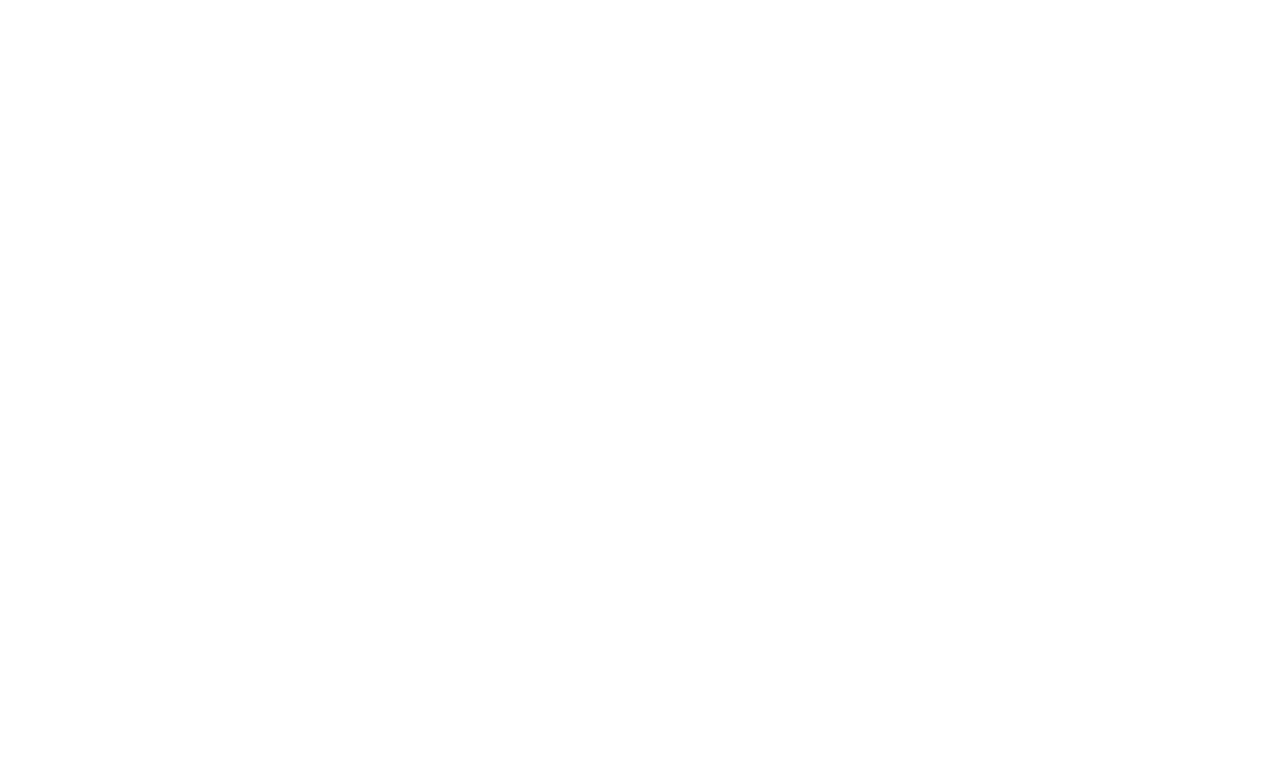
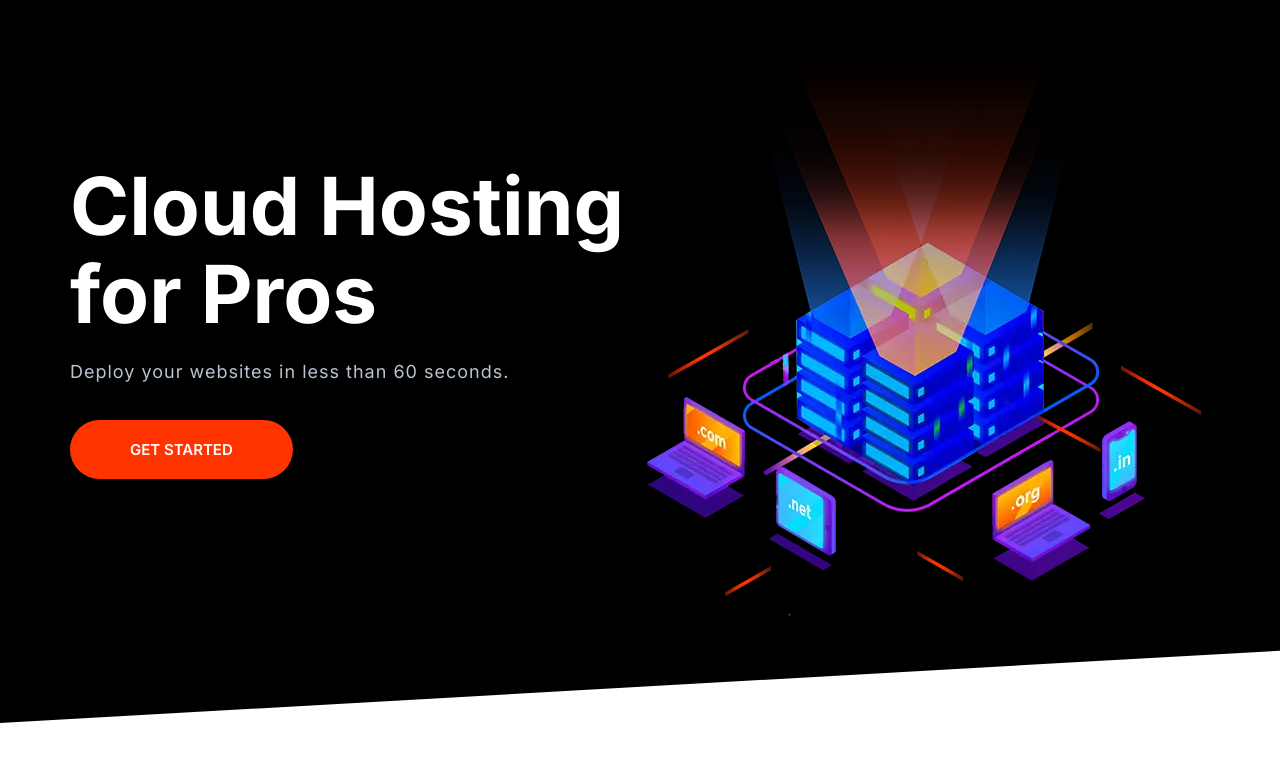
Before and after one commit to KProvoostTAB/webexperiment1, a plain HTML site: page index.html in a window 1280 px wide. Drawn offline with Linux system fonts and the light colour scheme.

Commit message:
Optimized images in hero component

```diff
--- a/index.html
+++ b/index.html
@@ -11,7 +11,20 @@
     <link rel="stylesheet" href="CSS/styles.css">
 </head>
 <body>
-
+    <section class="block block--dark block--skewed--left hero">
+        <div class="container grid grid--1x2">
+            <header class="block__header hero__content">
+                <h1 class="block__heading">Cloud Hosting for Pros</h1>
+                <p class="hero__tagline">Deploy your websites in less than 60 seconds.</p>
+                <a href="" class="btn btn--accent btn--stretched">Get Started</a>
+            </header>
+            <picture>
+                <source type="image/webp" srcset="images/banner@1x.webp 1x, images/banner@2x.webp 2x" />
+                <source type="image/png" srcset="images/banner@1x.png 1x, images/banner@2x.png 2x" />
+                <img class="hero__image" src="images/banner.png" alt="">
+            </picture>
+        </div>
+    </section>
     <script src="js/main.js"></script>
 </body>
 </html>
```
Also changed, not shown: Components/hero.html (+4 -0 lines), CSS/styles.css (line endings or trailing spaces), images/banner.png (deleted), images/banner@1x.png (added), images/banner@1x.webp (added), images/banner@2x.png (added), images/banner@2x.webp (added).
